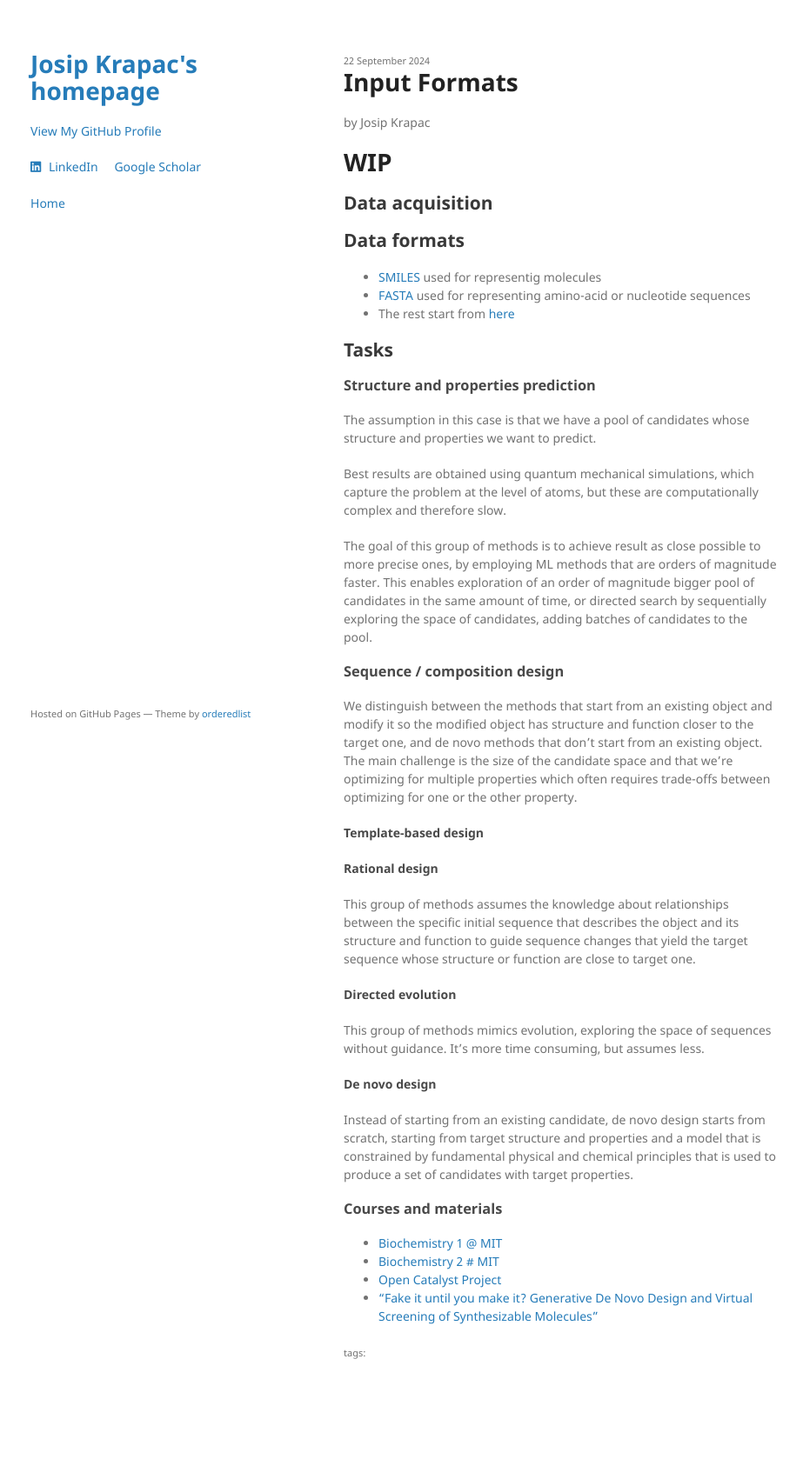
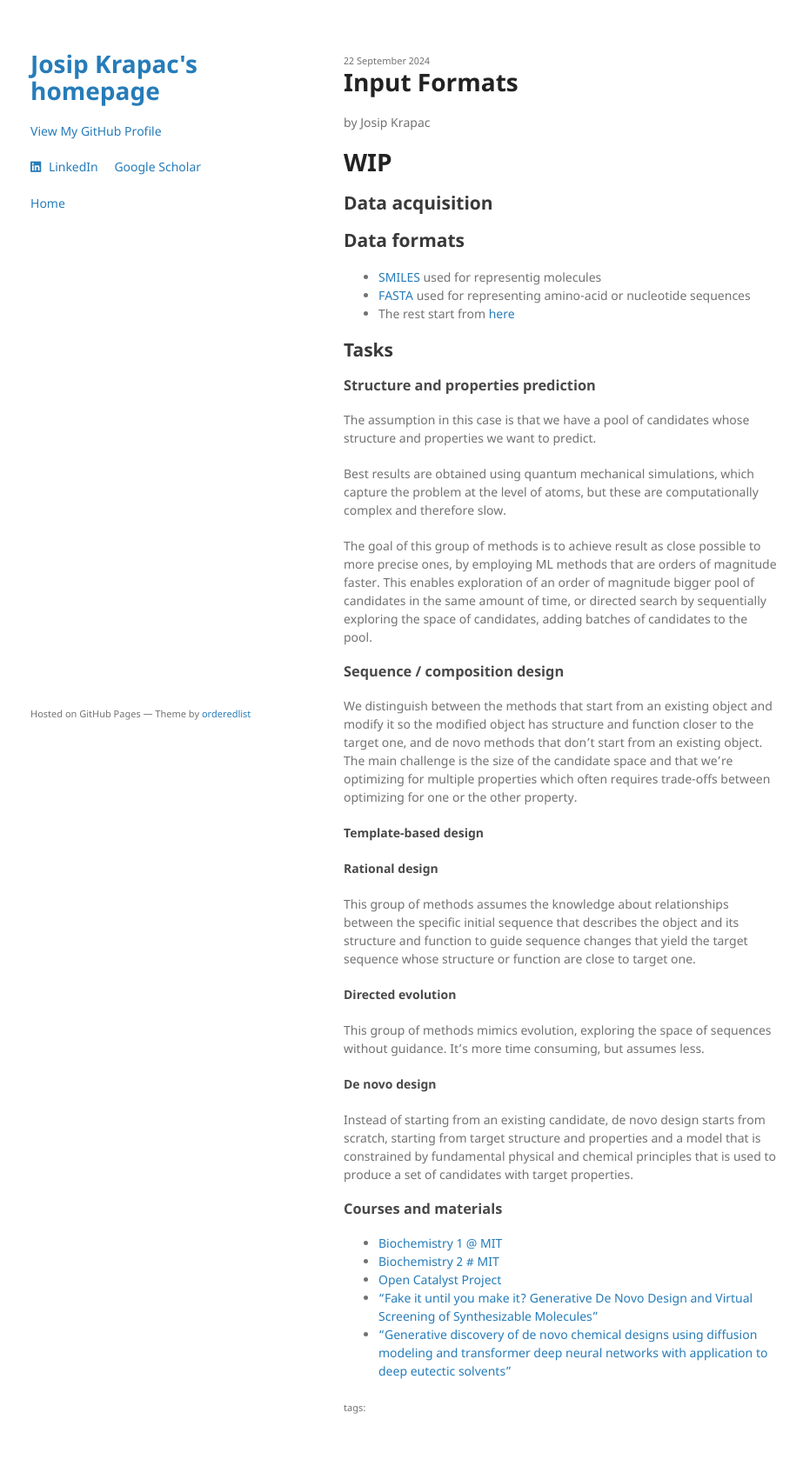
Before and after one commit to josipkrapac/josipkrapac.github.io, a Jekyll site: the page built from _posts/2024-09-22-input-formats.md, in a window 1280 px wide. Shown: the whole page at 87% size, without its empty margins (175-1098 px from the left). Built offline with Jekyll 4.4.1, drawn with Linux system fonts in a browser that asks for light colours; a style sheet for code colours, icons or effects is not loaded; before the commit the page ends 1615 px from its top, so only the background shows below that.

Commit message:
Update 2024-09-22-input-formats.md

```diff
--- a/_posts/2024-09-22-input-formats.md
+++ b/_posts/2024-09-22-input-formats.md
@@ -33,3 +33,4 @@ Instead of starting from an existing candidate, de novo design starts from scrat
 - [Biochemistry 2 # MIT](https://ocw.mit.edu/courses/5-08j-biological-chemistry-ii-spring-2016/)
 - [Open Catalyst Project](https://opencatalystproject.org/)
 - ["Fake it until you make it? Generative De Novo Design and Virtual Screening of Synthesizable Molecules"](https://chemrxiv.org/engage/chemrxiv/article-details/64ad5354ba3e99daefe70a18)
+- ["Generative discovery of de novo chemical designs using diffusion modeling and transformer deep neural networks with application to deep eutectic solvents"](https://pubs.aip.org/aip/apl/article/122/23/234103/2894780/Generative-discovery-of-de-novo-chemical-designs?utm_source=perplexity)
```
